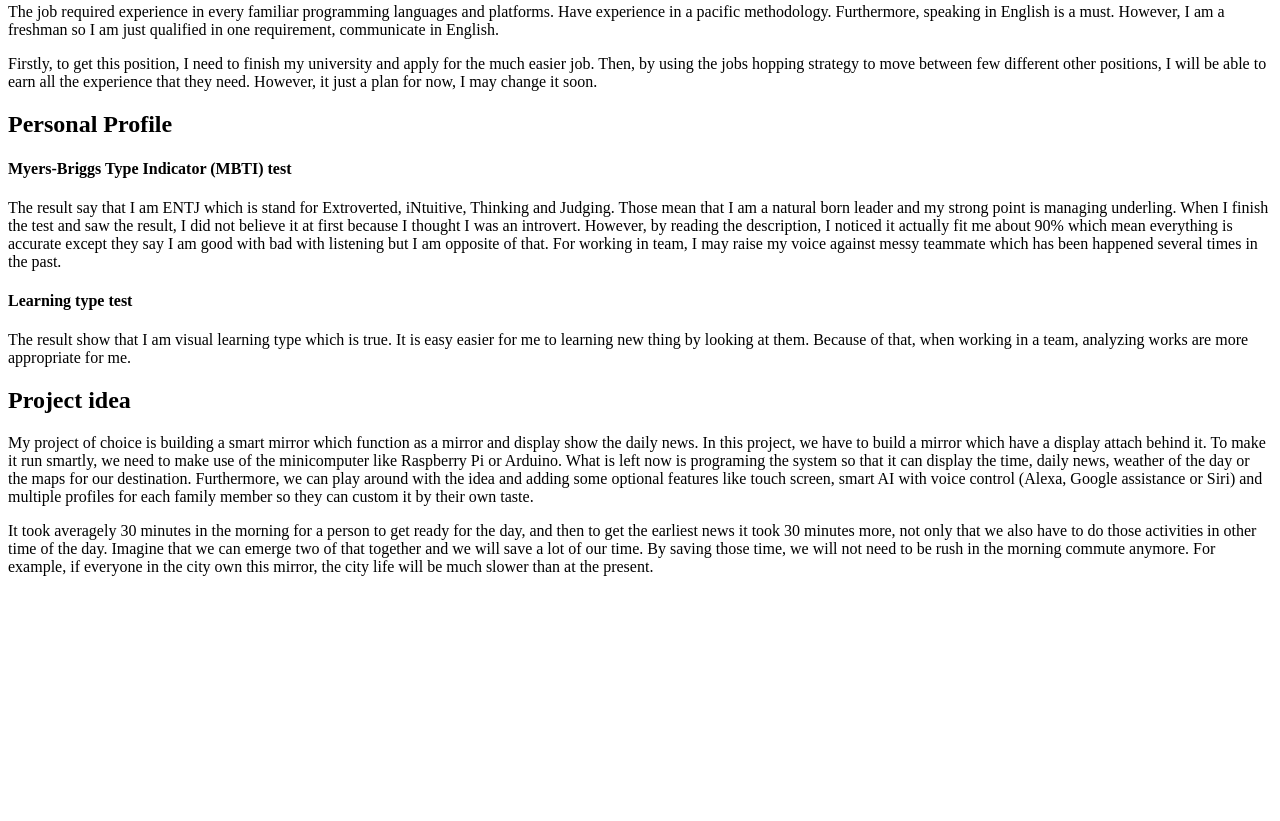
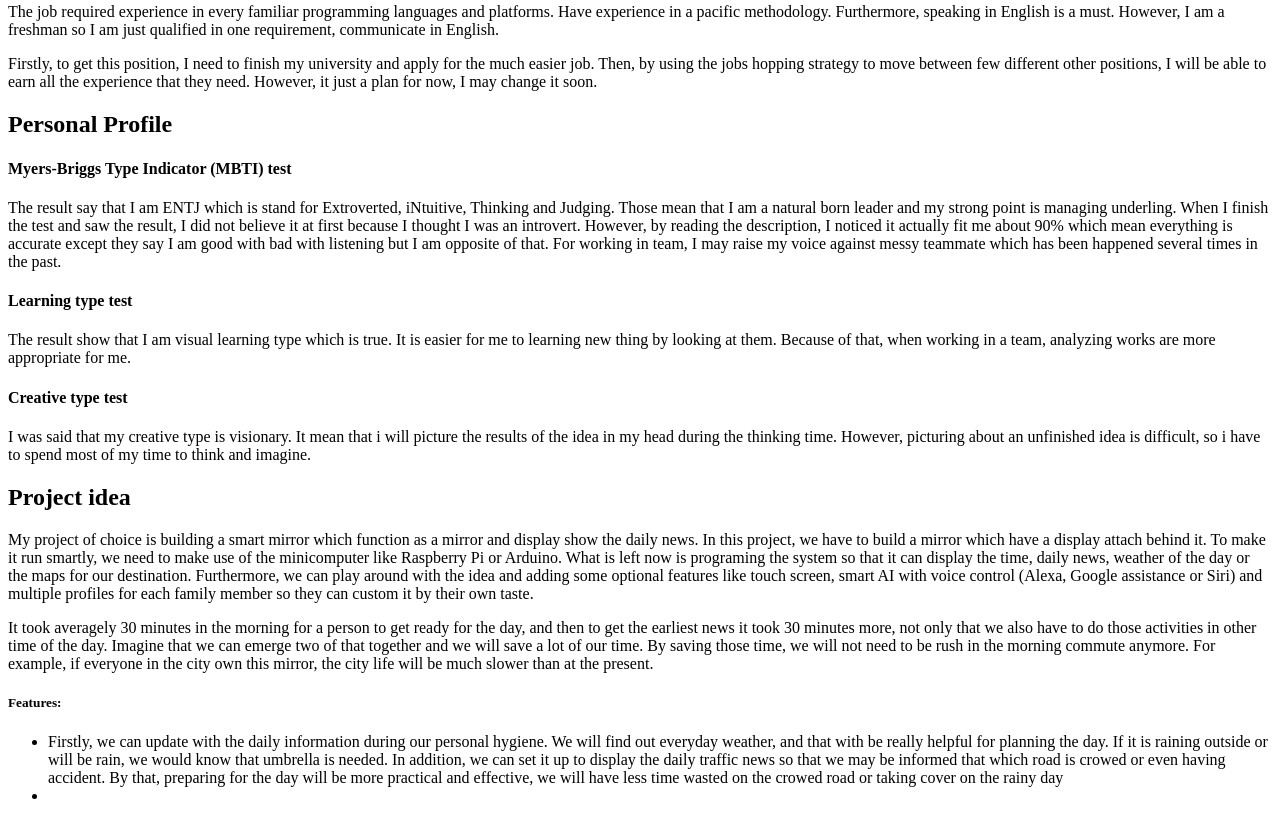
Before and after one commit to Khoi-Hoan/RMIT, a plain HTML site: page index.html in a window 1280 px wide. Shown: the part 1147-1968 px from the top of the page. Before the commit the page ends 1739 px from the top, so only its background shows below. Drawn offline with Linux system fonts and the light colour scheme.

Commit message:
adding more

```diff
--- a/index.html
+++ b/index.html
@@ -25,11 +25,17 @@
 	<h2> Personal Profile </h2>
 		<h4> Myers-Briggs Type Indicator (MBTI) test </h4>
 			<p> The result say that I am ENTJ which is stand for Extroverted, iNtuitive, Thinking and Judging. Those mean that I am a natural born leader and my strong point is managing underling. When I finish the test and saw the result, I did not believe it at first because I thought I was an introvert. However, by reading the description, I noticed it actually fit me about 90% which mean everything is accurate except they say I am good with bad with listening but I am opposite of that. For working in team, I may raise my voice against messy teammate which has been happened several times in the past. </p>
-		<h4> Learning type test </h2>
-			<p> The result show that I am visual learning type which is true. It is easy easier for me to learning new thing by looking at them. Because of that, when working in a team, analyzing works are more appropriate for me. </p>
+		<h4> Learning type test </h4>
+			<p> The result show that I am visual learning type which is true. It is easier for me to learning new thing by looking at them. Because of that, when working in a team, analyzing works are more appropriate for me. </p>
+		<h4> Creative type test </h4>
+			<p> I was said that my creative type is visionary. It mean that i will picture the results of the idea in my head during the thinking time. However, picturing about an unfinished idea is difficult, so i have to spend most of my time to think and imagine. </p>
 	<h2> Project idea </h2>
 		<p> My project of choice is building a smart mirror which function as a mirror and display show the daily news. In this project, we have to build a mirror which have a display attach behind it. To make it run smartly, we need to make use of the minicomputer like Raspberry Pi or Arduino. What is left now is programing the system so that it can display the time, daily news, weather of the day or the maps for our destination. Furthermore, we can play around with the idea and adding some optional features like touch screen, smart AI with voice control (Alexa, Google assistance or Siri) and multiple profiles for each family member so they can custom it by their own taste. </p>
 		<p> It took averagely 30 minutes in the morning for a person to get ready for the day, and then to get the earliest news it took 30 minutes more, not only that we also have to do those activities in other time of the day. Imagine that we can emerge two of that together and we will save a lot of our time. By saving those time, we will not need to be rush in the morning commute anymore. For example, if everyone in the city own this mirror, the city life will be much slower than at the present. </p>
-		<p>  </p>
+		<h5> Features: </h5>
+			<ul>
+				<li> Firstly, we can update with the daily information during our personal hygiene. We will find out everyday weather, and that with be really helpful for planning the day. If it is raining outside or will be rain, we would know that umbrella is needed. In addition, we can set it up to display the daily traffic news so that we may be informed that which road is crowed or even having accident. By that, preparing for the day will be more practical and effective, we will have less time wasted on the crowed road or taking cover on the rainy day </li>
+				<li>  </li>
+			</ul>
 </body>
 </html>
```
